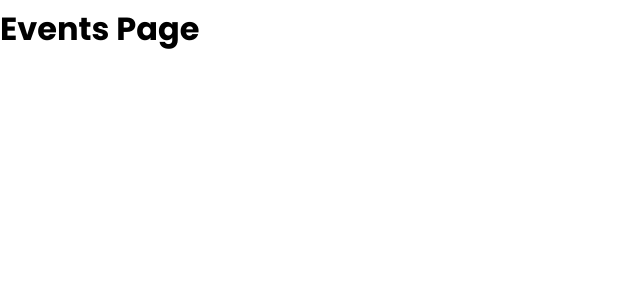
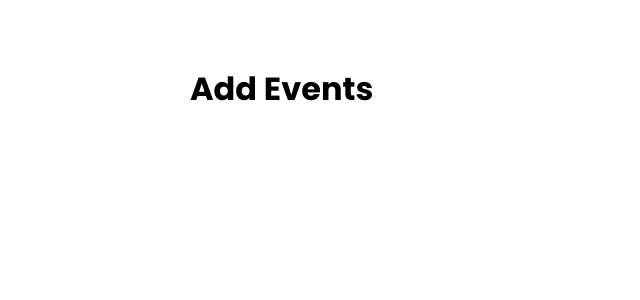
Before and after one commit to Shakib448/nextDjEvents, a Next.js app in the folder client/: page /events/add in a window 1280 px wide. Shown: the top 300 px of the page, without its empty margins (0-640 px from the left). Built offline with nearby package versions, Linux system fonts and the light colour scheme.

Commit message:
WIP on DJ EVENTS

```diff
--- a/client/pages/events/[slug].js
+++ b/client/pages/events/[slug].js
@@ -1,7 +1,9 @@
+import Layout from "../../components/Layout";
+
 export default function EventPage() {
   return (
-    <div>
+    <Layout>
       <h1>My Events</h1>
-    </div>
+    </Layout>
   );
 }
--- a/client/pages/events/add.js
+++ b/client/pages/events/add.js
@@ -1,7 +1,9 @@
+import Layout from "../../components/Layout";
+
 export default function AddEventsPage() {
   return (
-    <div>
-      <h1>Events Page</h1>
-    </div>
+    <Layout title="Add New Event">
+      <h1>Add Events</h1>
+    </Layout>
   );
 }
```
Also changed, not shown: client/pages/events/index.js (+7 -1 lines).
